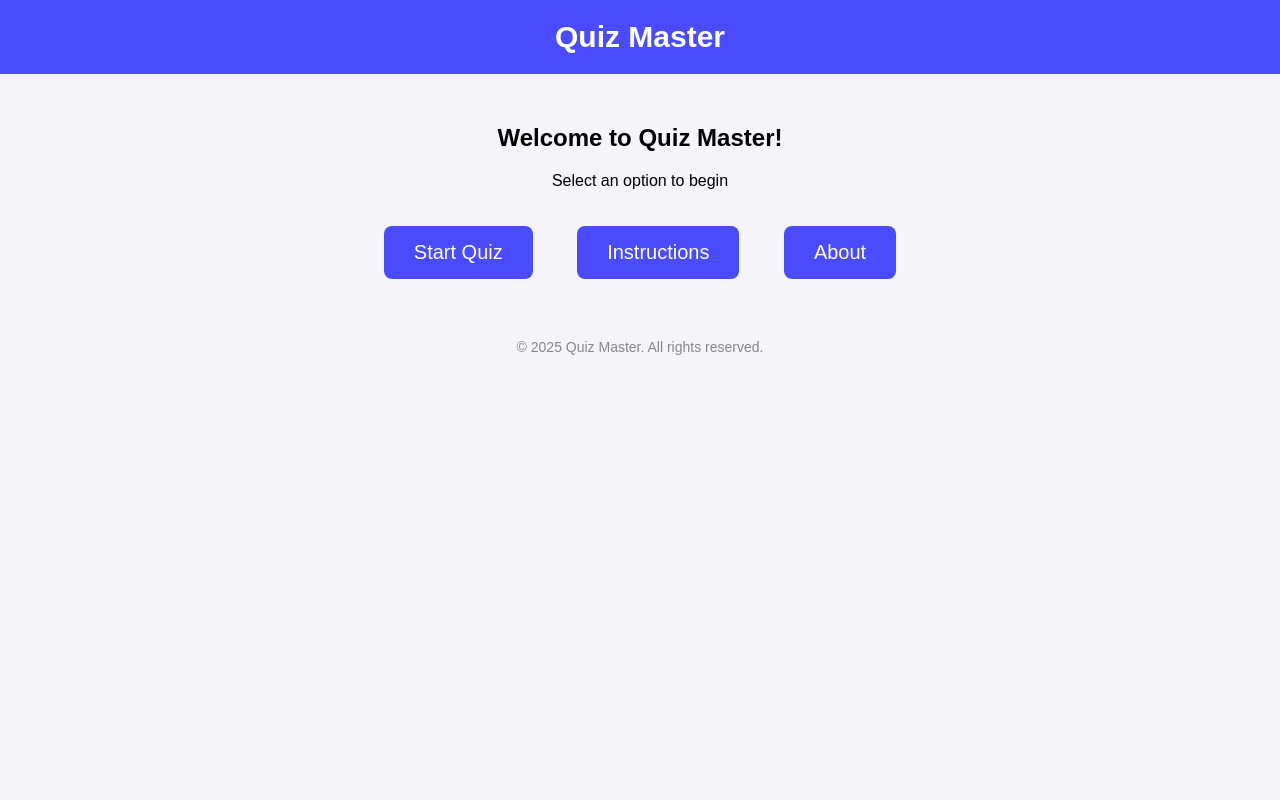
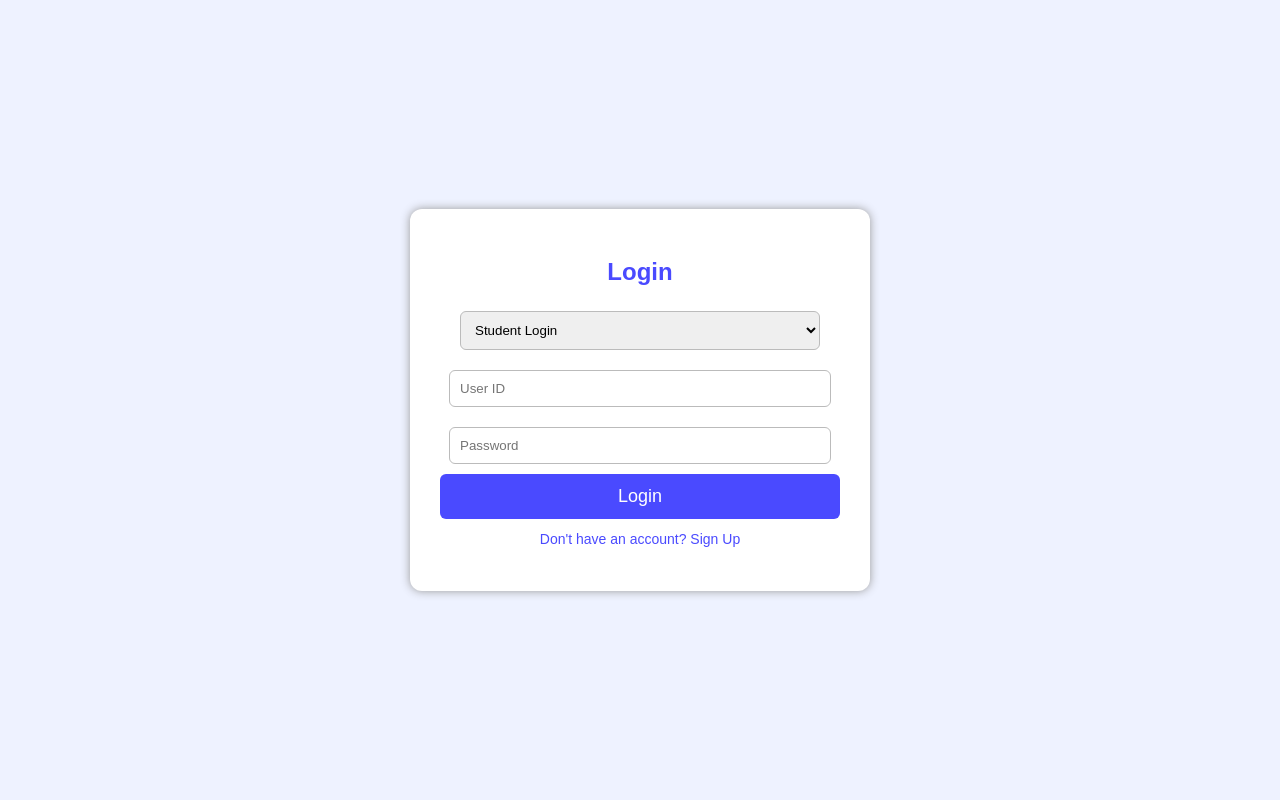
Before and after one commit to shyamsundarramaraj07-tech/project-file, a Flask app: page / in a window 1280 px wide. Run offline with Flask 3, Linux system fonts and the light colour scheme.

Commit message:
day_4 task completed

```diff
--- a/templates/index.html
+++ b/templates/index.html
@@ -3,64 +3,119 @@
 <head>
     <meta charset="UTF-8">
     <meta name="viewport" content="width=device-width, initial-scale=1.0">
-    <title>Quiz Master</title>
+    <title>Quiz Master - Login & Signup</title>
     <style>
         body {
             font-family: Arial, sans-serif;
-            background: #f4f4f9;
+            background: #eef2ff;
+            display: flex;
+            justify-content: center;
+            align-items: center;
+            height: 100vh;
             margin: 0;
-            padding: 0;
+        }
+
+        .container {
+            width: 400px;
+            background: white;
+            padding: 30px;
+            border-radius: 12px;
+            box-shadow: 0 0 10px #999;
             text-align: center;
         }
-        header {
+
+        h2 {
+            color: #4a4aff;
+            margin-bottom: 15px;
+        }
+
+        input, select {
+            width: 90%;
+            padding: 10px;
+            margin: 10px 0;
+            border-radius: 6px;
+            border: 1px solid #bbb;
+        }
+
+        .btn {
+            width: 100%;
+            padding: 12px;
             background: #4a4aff;
             color: white;
-            padding: 20px 0;
-            font-size: 30px;
-            font-weight: bold;
-        }
-        .container {
-            margin-top: 50px;
-        }
-        .btn {
-            display: inline-block;
-            padding: 15px 30px;
-            margin: 20px;
-            background: #4a4aff;
-            color: white;
-            text-decoration: none;
-            font-size: 20px;
-            border-radius: 8px;
+            border: none;
+            border-radius: 6px;
+            font-size: 18px;
+            cursor: pointer;
             transition: 0.3s;
         }
+
         .btn:hover {
             background: #0000cc;
         }
-        footer {
-            margin-top: 40px;
+
+        .switch {
+            margin-top: 12px;
+            color: #4a4aff;
+            cursor: pointer;
             font-size: 14px;
-            color: #888;
         }
     </style>
 </head>
 <body>
 
-    <header>
-        Quiz Master
-    </header>
+    <div class="container">
 
-    <div class="container">
-        <h2>Welcome to Quiz Master!</h2>
-        <p>Select an option to begin</p>
+        <!-- LOGIN FORM -->
+        <div id="loginForm">
+            <h2>Login</h2>
 
-        <a href="start-quiz.html" class="btn">Start Quiz</a>
-        <a href="instructions.html" class="btn">Instructions</a>
-        <a href="about.html" class="btn">About</a>
+            <select>
+                <option value="student">Student Login</option>
+                <option value="staff">Staff Login</option>
+            </select>
+
+            <input type="text" placeholder="User ID">
+            <input type="password" placeholder="Password">
+
+            <button class="btn">Login</button>
+
+            <p class="switch" onclick="showSignup()">Don't have an account? Sign Up</p>
+        </div>
+
+
+        <!-- SIGNUP FORM -->
+        <div id="signupForm" style="display:none;">
+            <h2>Create Account</h2>
+
+            <select>
+                <option value="student">Register as Student</option>
+                <option value="staff">Register as Staff</option>
+            </select>
+
+            <input type="text" placeholder="Full Name">
+            <input type="email" placeholder="Email ID">
+            <input type="text" placeholder="Create User ID">
+            <input type="password" placeholder="Create Password">
+            <input type="password" placeholder="Confirm Password">
+
+            <button class="btn">Sign Up</button>
+
+            <p class="switch" onclick="showLogin()">Already have an account? Login</p>
+        </div>
+
     </div>
 
-    <footer>
-        © 2025 Quiz Master. All rights reserved.
-    </footer>
+    <script>
+        function showSignup() {
+            document.getElementById("loginForm").style.display = "none";
+            document.getElementById("signupForm").style.display = "block";
+        }
+
+        function showLogin() {
+            document.getElementById("signupForm").style.display = "none";
+            document.getElementById("loginForm").style.display = "block";
+        }
+    </script>
 
 </body>
 </html>
```
